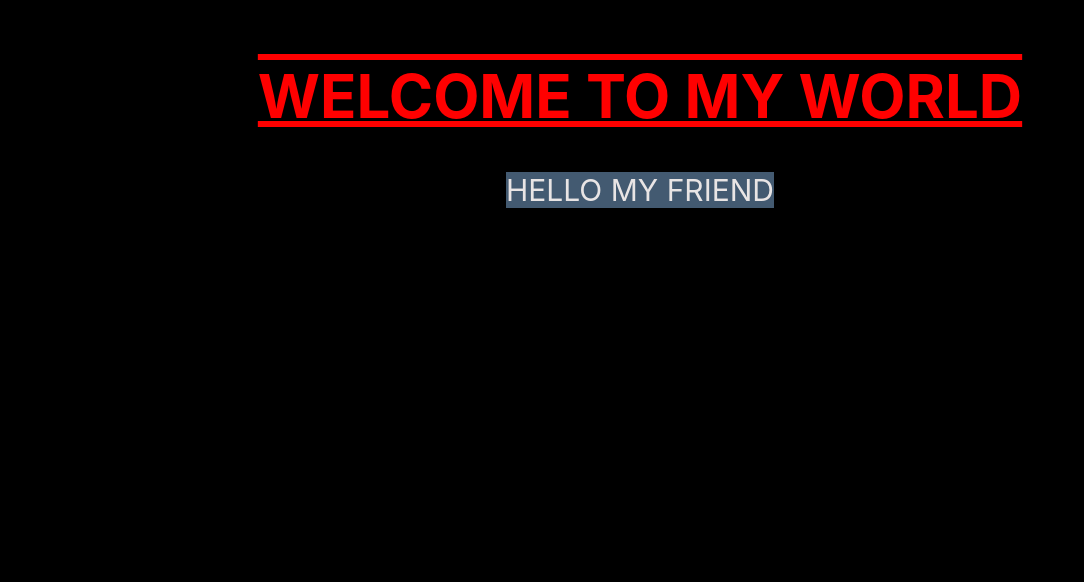
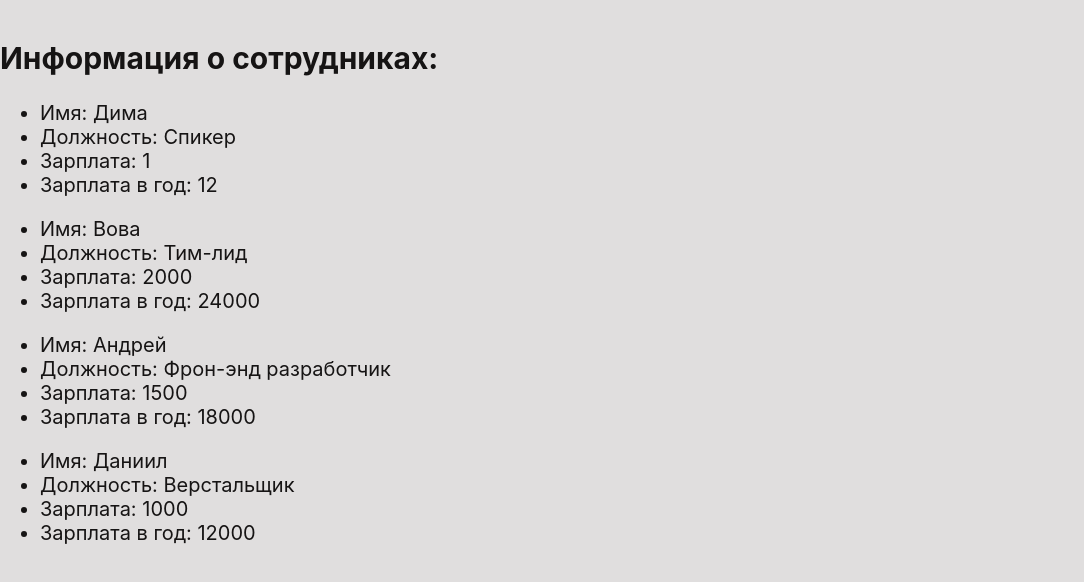
Before and after one commit to DrusMarkonii/React, a React (Create React App) app: page / in a window 1280 px wide. Shown: the top 582 px of the page, without its empty margins (0-1084 px from the left). Built offline with nearby package versions, Linux system fonts and the light colour scheme.

Commit message:
feat: add list-examples

```diff
--- a/src/App.js
+++ b/src/App.js
@@ -1,17 +1,10 @@
 import "./App.css";
-import "./scss/app.scss"
+import "./scss/app.scss";
+import List from "./List"
 
 function App() {
   return (
-    <div className="container">
-      <h1>
-        welcome to my world
-      </h1>
-      <span>
-         hello my friend
-      </span>
-
-    </div>
+    <List />
 
   )
 }
--- /dev/null
+++ b/src/List/index.js
@@ -0,0 +1,68 @@
+import React from 'react';
+import PersonDescription from './person-description';
+
+const people = [
+    {
+        name: 'Дима',
+        job:'Спикер',
+        salary: 1
+    },
+    {
+        name: 'Вова',
+        job:'Тим-лид',
+        salary: 2000
+    },
+    {
+        name: 'Андрей',
+        job:'Фрон-энд разработчик',
+        salary: 1500
+    },
+    {
+        name: 'Даниил',
+        job:'Верстальщик',
+        salary: 1000
+    }
+]
+
+function ListNotGoodButNotBad() {
+    let list = []
+    for(let i = 0; i < people.length; i++){
+        list.push(
+            <PersonDescription
+                person={people[i]}
+            />
+        )
+    }
+    const heading = (
+        <h2>
+        Информация о сотрудниках:
+        </h2>
+    )
+
+       return (
+       <div>
+            {heading}
+            {list}
+       </div>
+    )
+}
+
+function List () {
+    return (
+        <div>
+            <h2>
+                Информация о сотрудниках:
+            </h2>
+            {people.map(function(item, index){
+                return (
+                    <PersonDescription
+                        person={item}
+                    />
+                )
+            })}
+        </div>
+    )
+}
+
+
+export default List;
--- /dev/null
+++ b/src/List/person-description.js
@@ -0,0 +1,17 @@
+import React from 'react';
+
+function PersonDescription(props) {
+    const person = props.person;
+    return (
+        <div>
+            <ul>
+                <li>Имя: {person.name}</li>
+                <li>Должность: {person.job}</li>
+                <li>Зарплата: {person.salary}</li>
+                <li>Зарплата в год: {person.salary*12}</li>
+            </ul>
+        </div>
+    )
+}
+
+export default PersonDescription
--- a/src/index.js
+++ b/src/index.js
@@ -2,6 +2,7 @@ import React from 'react';
 import ReactDOM from 'react-dom';
 import './index.css';
 import App from './App';
+
 
 
 ReactDOM.render(
--- a/src/scss/app.scss
+++ b/src/scss/app.scss
@@ -1,5 +1,5 @@
-$black: #000;
-$white: rgb(233, 229, 229);
+$black: rgb(224, 222, 222);
+$white: rgb(22, 20, 20);
 
 @import "basic.scss";
 body {
--- a/src/scss/basic.scss
+++ b/src/scss/basic.scss
@@ -1,5 +1,5 @@
 body {
-    font-size: 30px;
+    font-size: 20px;
     h1 {
         color: red;
         text-transform: uppercase;
```
Also changed, not shown: src/List/bad-example-list.js (added, +49 -0 lines).
